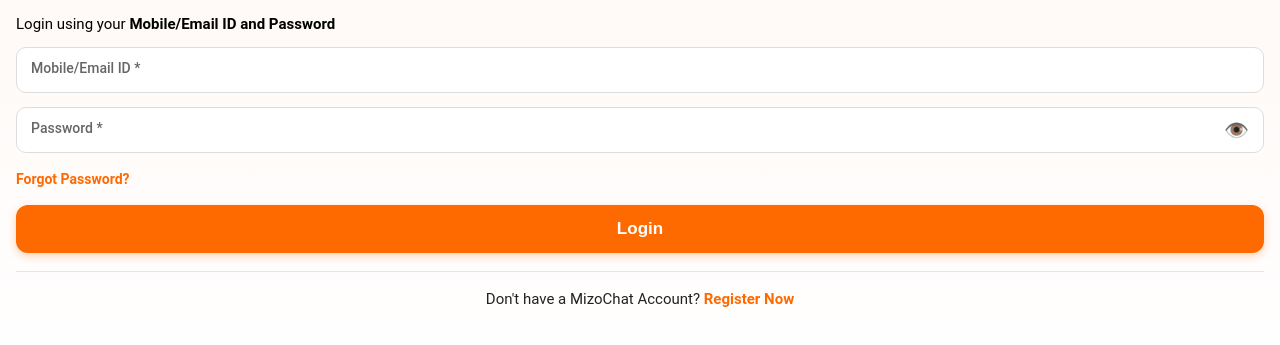
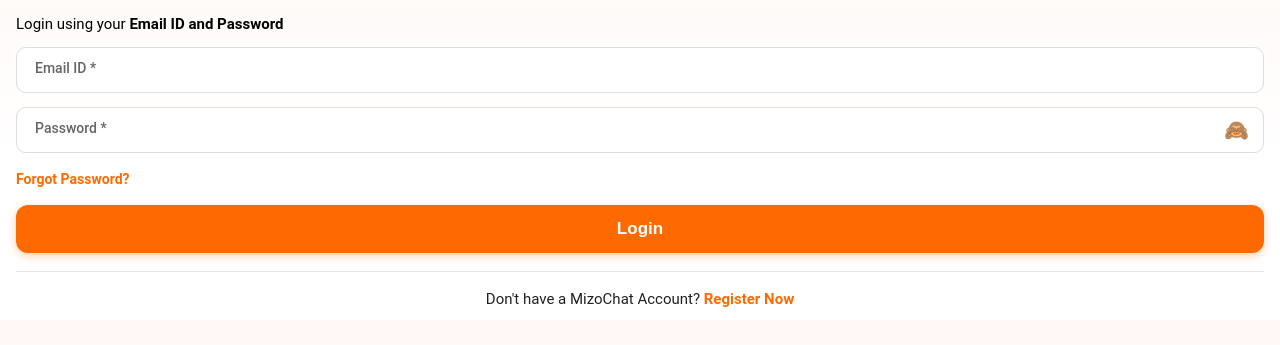
Before and after one commit to saikhawthlir-school/saikhawthlir-school, a plain HTML site: page index.html in a window 1280 px wide. Both pictures are taken after a click on the element "👁️". Shown: the part 85-430 px from the top of the page. Drawn offline with Linux system fonts and the light colour scheme.

Commit message:
Update index.html

```diff
--- a/index.html
+++ b/index.html
@@ -10,7 +10,7 @@
     font-family: Roboto, "Segoe UI", sans-serif;
     background: linear-gradient(180deg, #FFF8F5 0%, #FFFFFF 60%);
     padding: 12px 16px;
-    min-height:100vh;
+    /* min-height:100vh  <-- HEI HI KA DELETE */
   }
 
   .logo-wrap{
@@ -44,20 +44,23 @@
     font-size:14px; color:#666; font-weight:500;
     transition: all 0.2s;
     pointer-events:none;
+    background:white; padding:0 4px; /* LINE CHUNGAH A AWM THEIH NAN */
   }
   .input{
     width:100%; padding:16px 14px 10px; border:none;
     font-size:16px; background:transparent; outline:none;
   }
+  /* LABEL INSAWN CHHO DAN THAR */
   .input:focus + .field-label,
   .input:not(:placeholder-shown) + .field-label{
-    top:6px; font-size:12px; color:#FF6A00;
+    top:-8px; font-size:12px; color:#FF6A00; /* -8px = line chung tak */
   }
 
   .pw-wrap{ position:relative; }
   .eye{
     position:absolute; right:14px; top:50%; transform:translateY(-50%);
     cursor:pointer; font-size:20px; color:#999;
+    user-select: none;
   }
 
   .forgot{ display:inline-block; margin:4px 0 18px; color:#FF6A00; text-decoration:none; font-weight:600; font-size:14px; }
@@ -85,17 +88,17 @@
   </div>
 </div>
 
-<div class="info">Login using your <b>Mobile/Email ID and Password</b></div>
+<div class="info">Login using your <b>Email ID and Password</b></div> <!-- MOBILE KA DELETE -->
 
 <div class="field">
-  <input id="email" class="input" type="text" placeholder=" ">
-  <span class="field-label">Mobile/Email ID *</span>
+  <input id="email" class="input" type="email" placeholder=" "> <!-- type=email -->
+  <span class="field-label">Email ID *</span> <!-- MOBILE KA DELETE -->
 </div>
 
 <div class="field pw-wrap">
   <input id="pass" class="input" type="password" placeholder=" ">
   <span class="field-label">Password *</span>
-  <span class="eye" onclick="togglePass()">👁️</span>
+  <span class="eye" onclick="togglePass()">👁️</span> <!-- ID KAN PE -->
 </div>
 
 <a href="#" class="forgot">Forgot Password?</a>
@@ -117,10 +120,13 @@
 
 function togglePass(){
   const p = document.getElementById('pass');
+  const eye = document.querySelector('.eye'); // MIT LEM MAN NAN
   if(p.type==='password'){
     p.type='text';
+    eye.textContent = '🙈'; // EN LAI
   } else {
     p.type='password';
+    eye.textContent = '👁️'; // HIDE LAI
   }
 }
 
```
